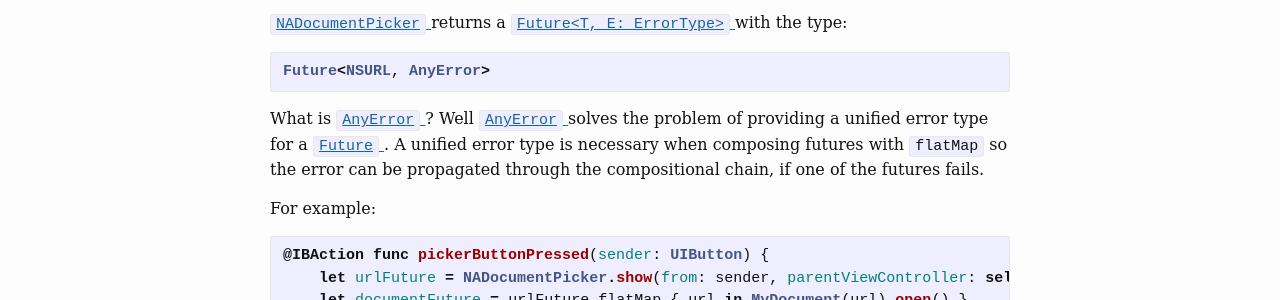
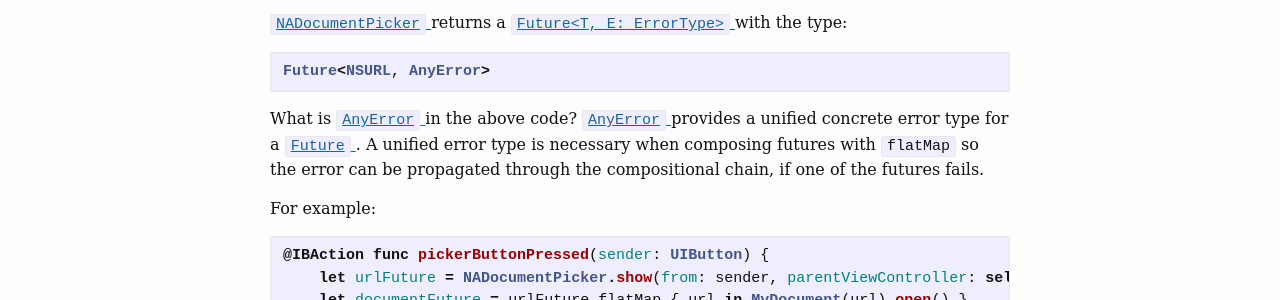
Before and after one commit to NickAger/nickager.github.io, a Jekyll site: the page built from _posts/2016-03-08-AnyError.md, in a window 1280 px wide. Shown: the part 208-508 px from the top of the page. Built offline with Jekyll 4.4.1, drawn with Linux system fonts in a browser that asks for light colours; some web fonts are replaced; comment, search, counter and statistics services are not loaded.

Commit message:
rewording

````diff
--- a/_posts/2016-03-08-AnyError.md
+++ b/_posts/2016-03-08-AnyError.md
@@ -11,7 +11,7 @@ excerpt_separator: <!--more-->
 Future<NSURL, AnyError>
 ```
 
-What is [`AnyError` ](https://github.com/NickAger/NACommonUtils/blob/master/NACommonUtils/Utilities/AnyError.swift)? Well [`AnyError` ](https://github.com/NickAger/NACommonUtils/blob/master/NACommonUtils/Utilities/AnyError.swift) solves the problem of providing a unified error type for a [`Future` ](https://github.com/Thomvis/BrightFutures#examples). A unified error type is necessary when composing futures with `flatMap` so the error can be propagated through the compositional chain, if one of the futures fails.
+What is [`AnyError` ](https://github.com/NickAger/NACommonUtils/blob/master/NACommonUtils/Utilities/AnyError.swift) in the above code? [`AnyError` ](https://github.com/NickAger/NACommonUtils/blob/master/NACommonUtils/Utilities/AnyError.swift) provides a unified concrete error type for a [`Future` ](https://github.com/Thomvis/BrightFutures#examples). A unified error type is necessary when composing futures with `flatMap` so the error can be propagated through the compositional chain, if one of the futures fails.
 <!--more-->
 
 For example:
````
